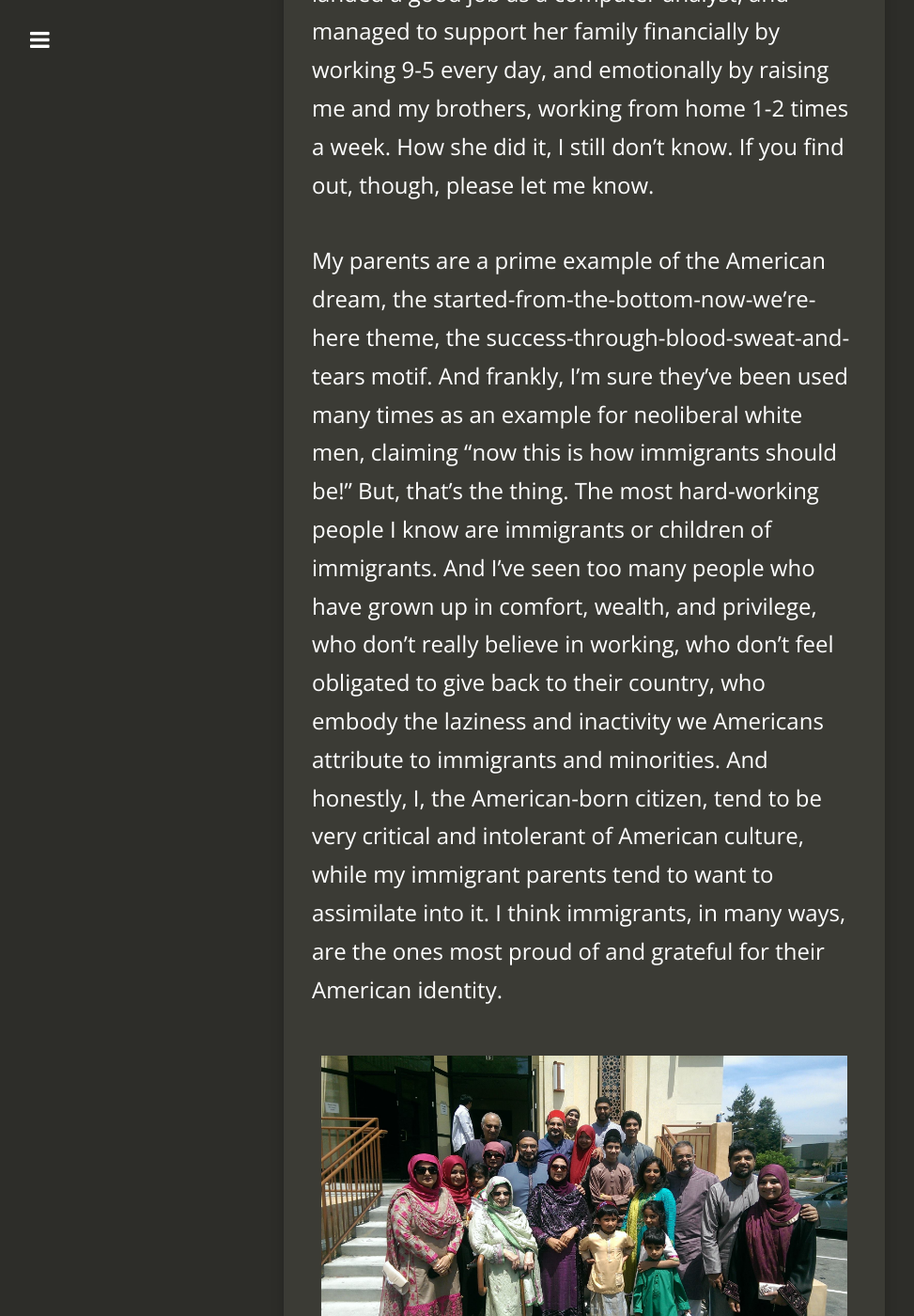
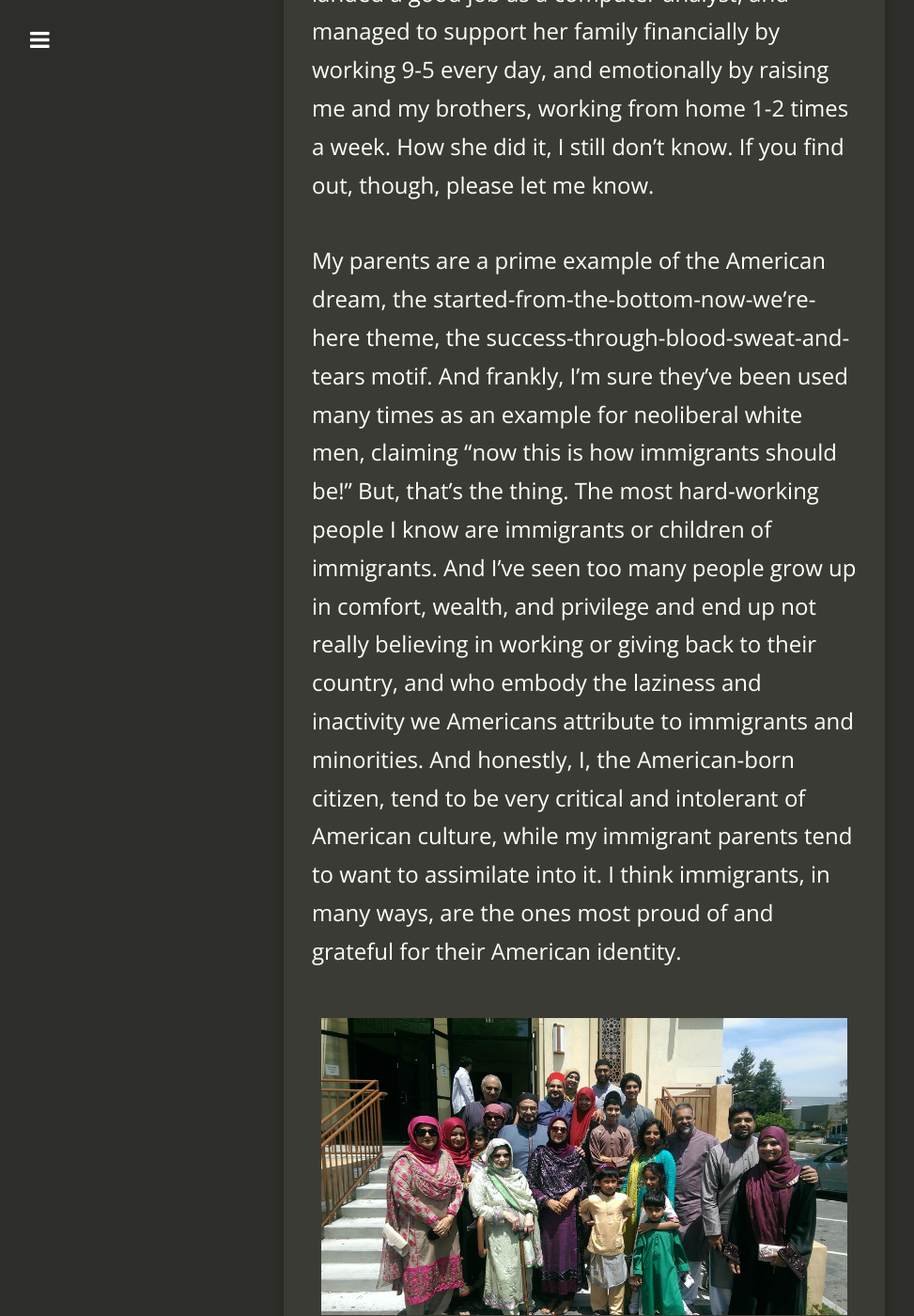
Before and after one commit to aamirazh/aamirazhar.me-backup, a Jekyll site: the page built from _posts/2016-07-05-4th-of-july-and-gratitude.md, in a window 1280 px wide and 1400 px high, scrolled down 2893 px. Shown: the whole window at 94% size, without its empty margins (18-991 px from the left). Built offline with Jekyll 4.4.1, drawn with Linux system fonts in a browser that asks for light colours; nearby versions of some CDN libraries; comment, search, counter and statistics services are not loaded; some of the changed text lies outside the part shown.

Commit message:
grammar fixes

```diff
--- a/_posts/2016-07-05-4th-of-july-and-gratitude.md
+++ b/_posts/2016-07-05-4th-of-july-and-gratitude.md
@@ -28,7 +28,7 @@ My father, despite graduating high school at 15 with stellar grades, couldn't fi
 
 My mother got into Carnegie Mellon from the get go, and started off with a B.S. in Computer Science. Though she was doing it for financial security post-graduation, she never felt included in the CS crowd, and switched over to the less "STEM-y" Information Systems (see: brogrammers). She got married to my father and moved to Silicon Valley with him. She landed a good job as a computer analyst, and managed to support her family financially by working 9-5 every day, and emotionally by raising me and my brothers, working from home 1-2 times a week. How she did it, I still don't know. If you find out, though, please let me know.
 
-My parents are a prime example of the American dream, the started-from-the-bottom-now-we're-here theme, the success-through-blood-sweat-and-tears motif. And frankly, I'm sure they've been used many times as an example for neoliberal white men, claiming "now this is how immigrants should be!" But, that's the thing. The most hard-working people I know are immigrants or children of immigrants. And I've seen too many people who have grown up in comfort, wealth, and privilege, who don't really believe in working, who don't feel obligated to give back to their country, who embody the laziness and inactivity we Americans attribute to immigrants and minorities. And honestly, I, the American-born citizen, tend to be very critical and intolerant of American culture, while my immigrant parents tend to want to assimilate into it. I think immigrants, in many ways, are the ones most proud of and grateful for their American identity.
+My parents are a prime example of the American dream, the started-from-the-bottom-now-we're-here theme, the success-through-blood-sweat-and-tears motif. And frankly, I'm sure they've been used many times as an example for neoliberal white men, claiming "now this is how immigrants should be!" But, that's the thing. The most hard-working people I know are immigrants or children of immigrants. And I've seen too many people grow up in comfort, wealth, and privilege and end up not really believing in working or giving back to their country, and who embody the laziness and inactivity we Americans attribute to immigrants and minorities. And honestly, I, the American-born citizen, tend to be very critical and intolerant of American culture, while my immigrant parents tend to want to assimilate into it. I think immigrants, in many ways, are the ones most proud of and grateful for their American identity.
 
 ![Family-Eid](/resources/images/07-05-2016/fam-eid.jpg)
 
```
Also changed, not shown: other parts of _posts/2016-07-05-4th-of-july-and-gratitude.md (+2 -2 lines).
